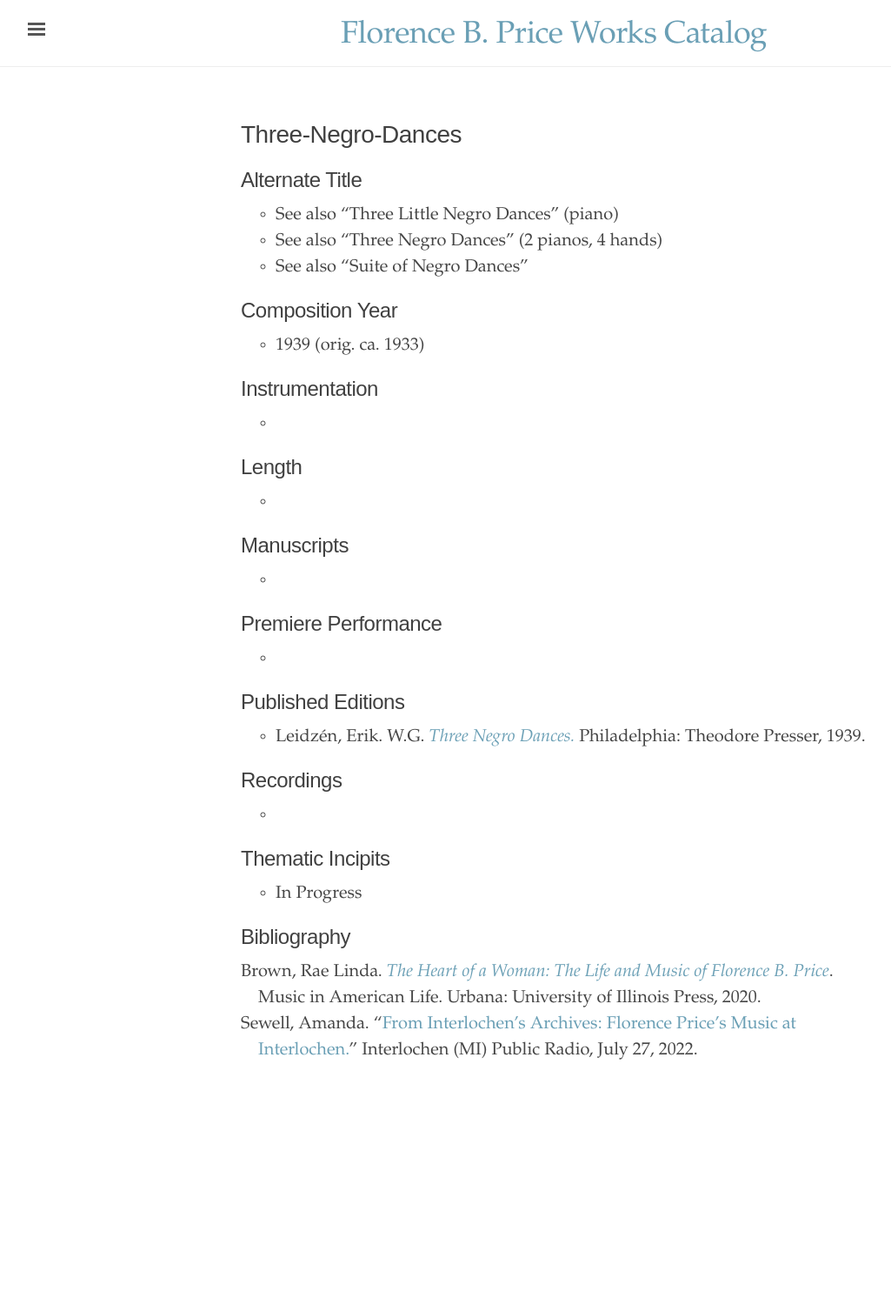
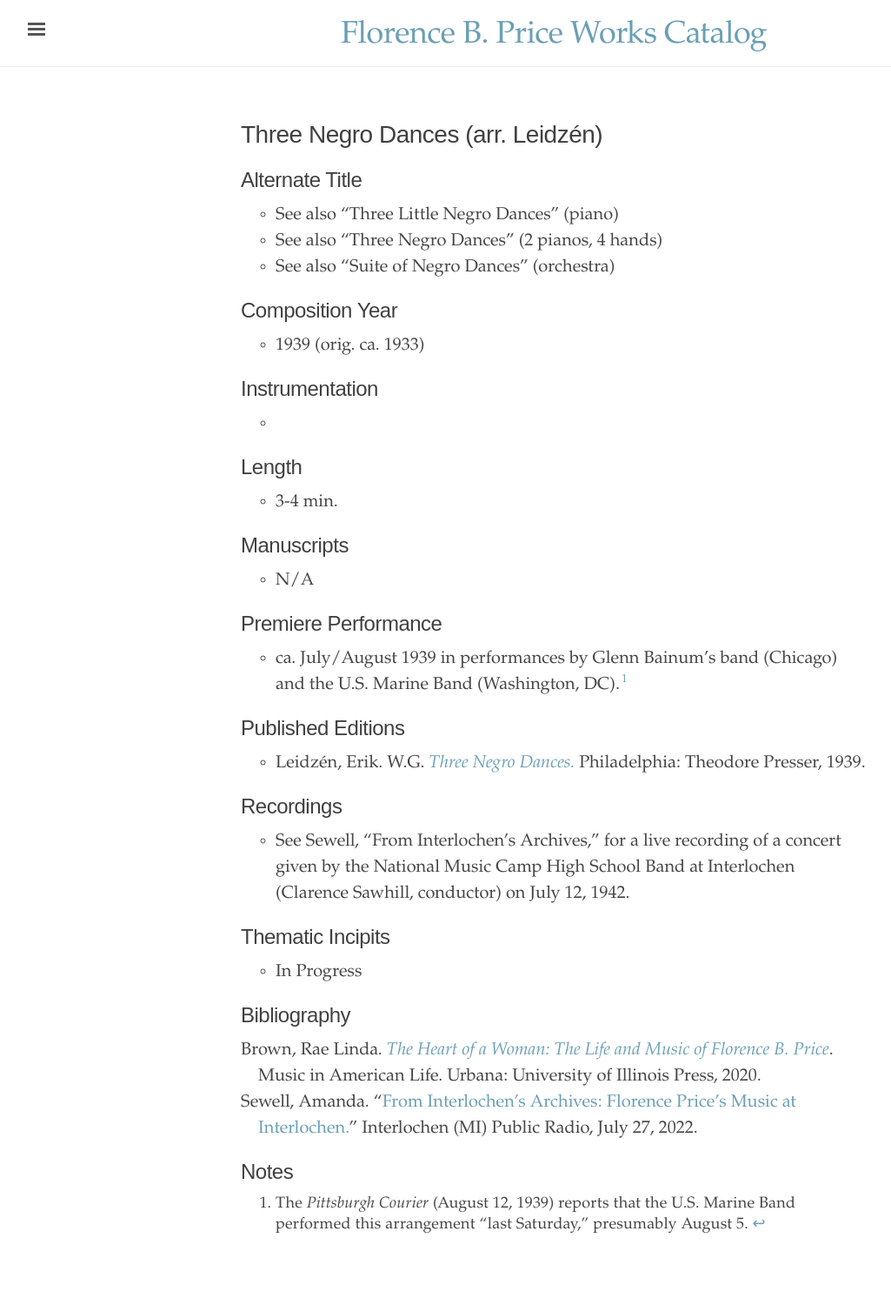
Before and after one commit to dwshadle/florence-price-catalog, a Jekyll site: the page built from _texts/price-three_negro_dances_arr.md, in a window 1280 px wide. Shown: the whole page at 87% size, without its empty margins (3-1028 px from the left). Built offline with Jekyll 4.4.1, drawn with Linux system fonts in a browser that asks for light colours; before the commit the page ends 1302 px from its top, so only the background shows below that.

Commit message:
Update price-three_negro_dances_arr.md

```diff
--- a/_texts/price-three_negro_dances_arr.md
+++ b/_texts/price-three_negro_dances_arr.md
@@ -1,6 +1,6 @@
 ---
 layout: page
-title: Three-Negro-Dances
+title: Three Negro Dances (arr. Leidzén)
 author: Price, Florence B.
 inst: band
 permalink: /price-three-negro-dances-arr/
@@ -9,7 +9,7 @@ permalink: /price-three-negro-dances-arr/
 ## Alternate Title
 - See also "Three Little Negro Dances" (piano)
 - See also "Three Negro Dances" (2 pianos, 4 hands)
-- See also "Suite of Negro Dances"
+- See also "Suite of Negro Dances" (orchestra)
 
 ## Composition Year
 - 1939 (orig. ca. 1933)
@@ -18,19 +18,19 @@ permalink: /price-three-negro-dances-arr/
 -
 
 ## Length
--
+- 3-4 min.
 
 ## Manuscripts
--
+- N/A
 
 ## Premiere Performance
--
+- ca. July/August 1939 in performances by Glenn Bainum's band (Chicago) and the U.S. Marine Band (Washington, DC).[^fn1]
 
 ## Published Editions
 - Leidzén, Erik. W.G. <a href="https://www.worldcat.org/title/16451990" target="_blank">*Three Negro Dances.*</a> Philadelphia: Theodore Presser, 1939.
 
 ## Recordings
--
+- See Sewell, "From Interlochen's Archives," for a live recording of a concert given by the National Music Camp High School Band at Interlochen (Clarence Sawhill, conductor) on July 12, 1942.
 
 ## Thematic Incipits
 - In Progress
@@ -39,3 +39,6 @@ permalink: /price-three-negro-dances-arr/
 1. Brown, Rae Linda. <a href="https://www.worldcat.org/title/1122800180" target="_blank">*The Heart of a Woman: The Life and Music of Florence B. Price*</a>. Music in American Life. Urbana: University of Illinois Press, 2020.
 2. Sewell, Amanda. "<a href="https://www.interlochenpublicradio.org/2022-07-27/interlochen-archives-florence-price-music-at-interlochen" target="_blank">From Interlochen's Archives: Florence Price's Music at Interlochen.</a>" Interlochen (MI) Public Radio, July 27, 2022.
 {:.bibliography}
+
+## Notes
+[^fn1]: The *Pittsburgh Courier* (August 12, 1939) reports that the U.S. Marine Band performed this arrangement "last Saturday," presumably August 5.
```
